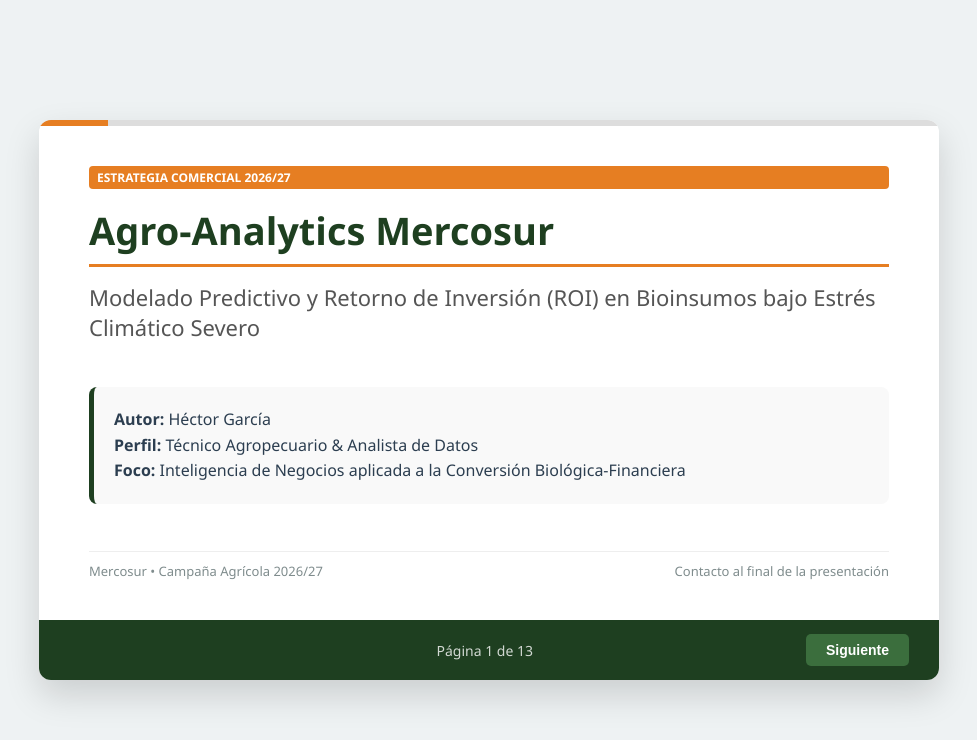
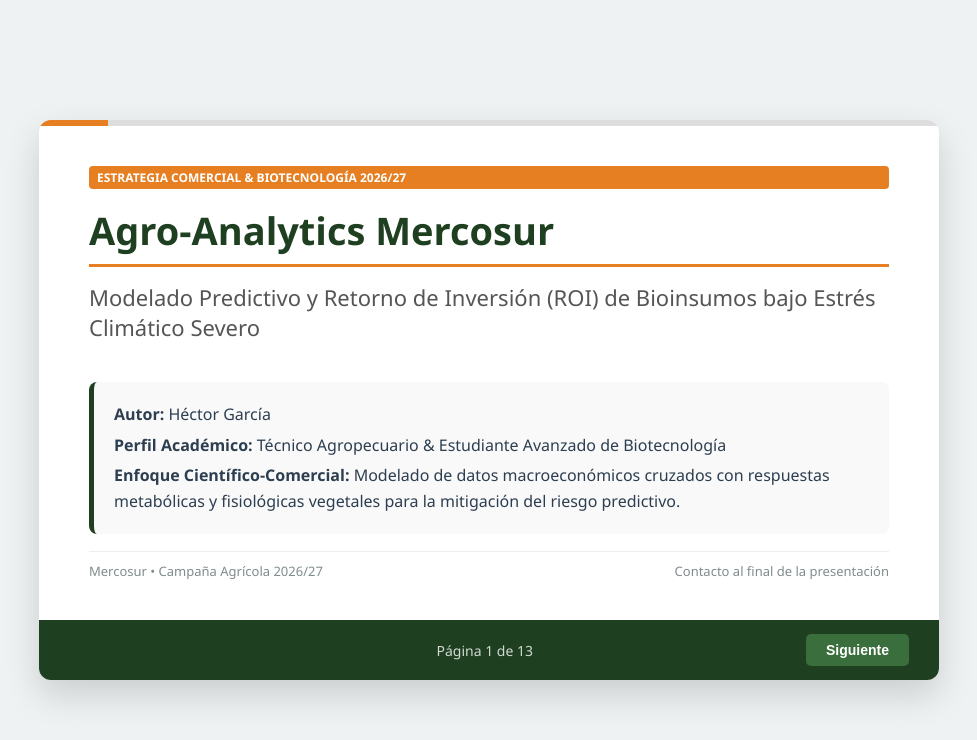
Before and after one commit to garciahector-1/agro-analytics-mercado-bioinsumos, a plain HTML site: page index.html in a window 1280 px wide. Shown: the whole page, without its empty margins (151-1128 px from the left). Drawn offline with Linux system fonts and the light colour scheme.

Commit message:
Update index.html

```diff
--- a/index.html
+++ b/index.html
@@ -43,13 +43,13 @@
 
     <!-- PÁGINA 1: PORTADA -->
     <div class="slide active">
-        <span class="badge">ESTRATEGIA COMERCIAL 2026/27</span>
+        <span class="badge">ESTRATEGIA COMERCIAL & BIOTECNOLOGÍA 2026/27</span>
         <h1 style="font-size: 38px; margin-top: 15px;">Agro-Analytics Mercosur</h1>
-        <h2 style="font-size: 22px; font-weight: 400; color: #555;">Modelado Predictivo y Retorno de Inversión (ROI) en Bioinsumos bajo Estrés Climático Severo</h2>
-        <div style="margin-top: 30px; background: #f9f9f9; padding: 20px; border-radius: 8px; border-left: 5px solid var(--primary);">
-            <p style="margin: 0;"><strong>Autor:</strong> Héctor García</p>
-            <p style="margin: 0;"><strong>Perfil:</strong> Técnico Agropecuario & Analista de Datos</p>
-            <p style="margin: 0;"><strong>Foco:</strong> Inteligencia de Negocios aplicada a la Conversión Biológica-Financiera</p>
+        <h2 style="font-size: 22px; font-weight: 400; color: #555;">Modelado Predictivo y Retorno de Inversión (ROI) de Bioinsumos bajo Estrés Climático Severo</h2>
+        <div style="margin-top: 25px; background: #f9f9f9; padding: 20px; border-radius: 8px; border-left: 5px solid var(--primary);">
+            <p style="margin: 0; padding-bottom: 5px;"><strong>Autor:</strong> Héctor García</p>
+            <p style="margin: 0; padding-bottom: 5px;"><strong>Perfil Académico:</strong> Técnico Agropecuario & Estudiante Avanzado de Biotecnología</p>
+            <p style="margin: 0;"><strong>Enfoque Científico-Comercial:</strong> Modelado de datos macroeconómicos cruzados con respuestas metabólicas y fisiológicas vegetales para la mitigación del riesgo predictivo.</p>
         </div>
         <div class="footer-credits">
             <span>Mercosur • Campaña Agrícola 2026/27</span>
@@ -80,7 +80,7 @@
         <ul>
             <li><strong>Ciencias Agrarias:</strong> Análisis de dinámicas suelo-planta-atmósfera en zonas clave del Mercosur.</li>
             <li><strong>Biotecnología Vegetal:</strong> Evaluación metabólica de inductores foliares, solubilizadores de fósforo y fijadores biológicos de nitrógeno que defienden el rendimiento.</li>
-            <li><strong>Ciencia de Datos:</strong> Modelado matemático en bases de datos relacionales integrando registros meteorológicos satelitales (NASA) y costos comerciales reales.</li>
+            <li><strong>Science de Datos:</strong> Modelado matemático en bases de datos relacionales integrando registros meteorológicos satelitales (NASA) y costos comerciales reales.</li>
         </ul>
     </div>
 
@@ -222,8 +222,8 @@
     <div class="slide">
         <span class="badge" style="background: var(--secondary);">PORTAFOLIO PROFESIONAL</span>
         <h1 style="margin-top: 15px;">¿Hablamos de Datos y Agronegocios?</h1>
-        <h2 style="font-weight: 400; color: #555;">Héctor García • Técnico Agropecuario & Analista de Datos</h2>
-        <p>Estoy enfocado en transformar la complejidad de los datos de campo, los registros meteorológicos y las métricas biológicas en dashboards de alta fidelidad y modelos comerciales predictivos que aseguren rentabilidad.</p>
+        <h2 style="font-weight: 400; color: #555;">Héctor García • Técnico Agropecuario & Estudiante Avanzado de Biotecnología</h2>
+        <p>Estoy enfocado en transformar la complejidad de los datos de campo, los registros meteorológicos y las métricas e interacciones biológicas celulares en dashboards de alta fidelidad y modelos comerciales predictivos que aseguren rentabilidad en el sector Agrotech.</p>
 
         <div style="background: var(--light); padding: 25px; border-radius: 8px; margin-top: 10px; border-left: 5px solid var(--accent);">
             <p style="margin-bottom: 8px;"><strong>💼 LinkedIn:</strong> <a href="https://www.linkedin.com/in/h%C3%A9ctor-garc%C3%ADa-aa4687227/" target="_blank">linkedin.com/in/héctor-garcía-aa4687227/</a></p>
```
